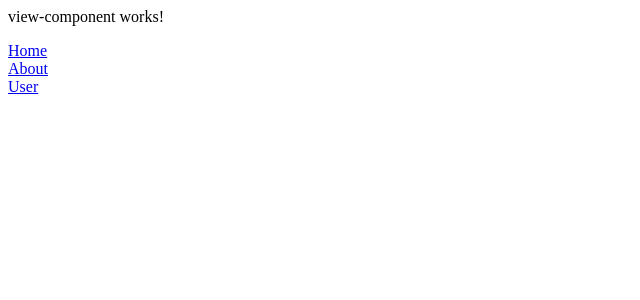
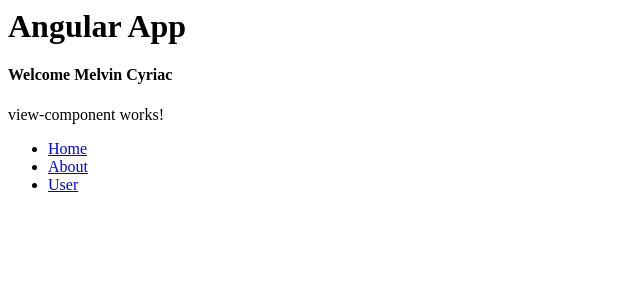
Before and after one commit to Melvin908/angular, an Angular app: page / in a window 1280 px wide. Shown: the top 300 px of the page, without its empty margins (0-640 px from the left). Built offline with nearby package versions, Linux system fonts and the light colour scheme.

Commit message:
3 files modified, 2 added

```diff
--- a/src/app/app.component.html
+++ b/src/app/app.component.html
@@ -2,13 +2,16 @@
 <p>
   Start editing to see some magic happen :)
 </p> -->
-
+<h1>Angular App</h1>
+<h4>Welcome {{firstName}} {{lastName}}</h4>
 <app-view-component></app-view-component>
 
-<a routerLink="">Home</a>
-<br>
-<a routerLink="about">About</a>
-<br>
-<a routerLink="user">User</a>
+<nav>
+<ul>
+  <li><a routerLink="/home" routerLinkActive="active">Home</a></li>
+  <li><a routerLink="/about" routerLinkActive="active">About</a></li>
+  <li><a routerLink="/user" routerLinkActive="active">User</a></li>
+</ul>
+</nav>
 
 <router-outlet></router-outlet>
--- a/src/app/app.component.ts
+++ b/src/app/app.component.ts
@@ -7,4 +7,6 @@ import { Component, VERSION } from '@angular/core';
 })
 export class AppComponent  {
   name = 'Angular ' + VERSION.major;
+  firstName= 'Melvin';
+  lastName="Cyriac";
 }
```
Also changed, not shown: src/app/app.module.ts (+10 -1 lines), src/app/directive/directive.component.ts (added, +15 -0 lines), src/app/directive/directive.component.css (added).
